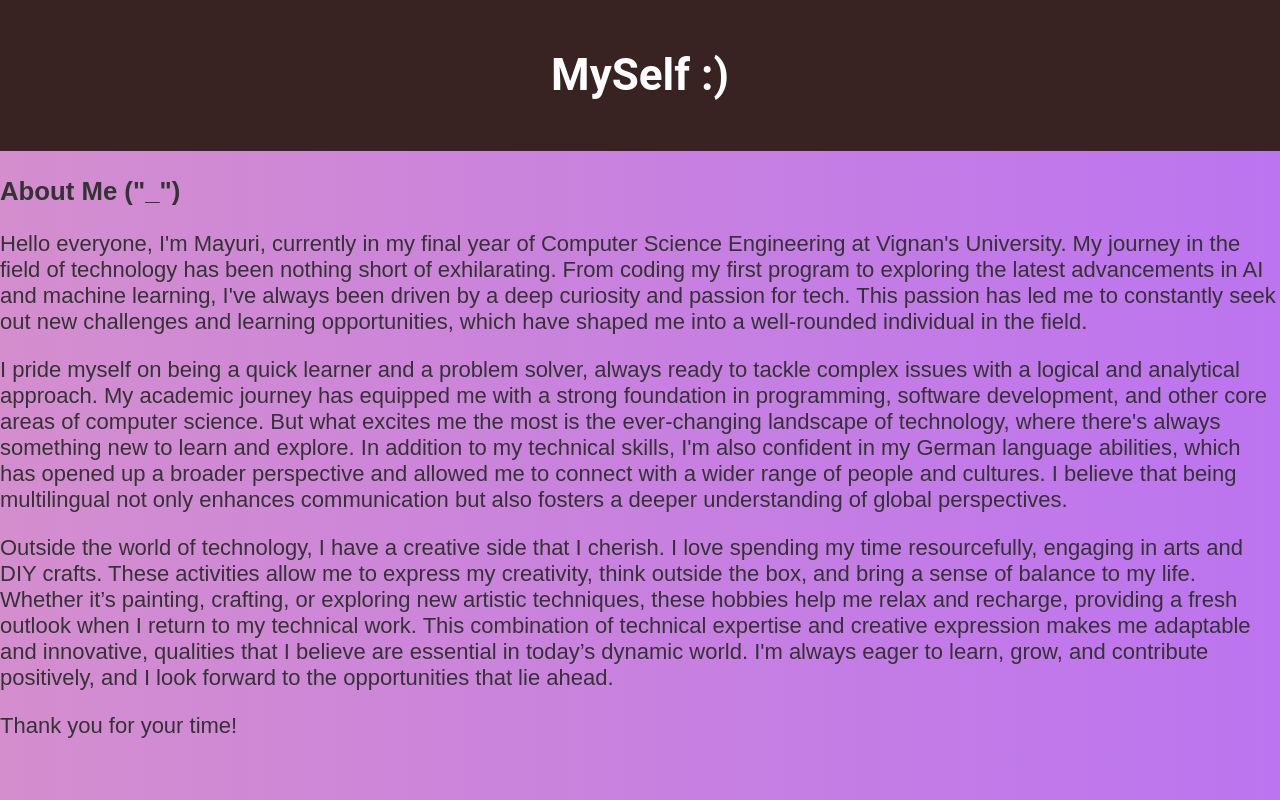
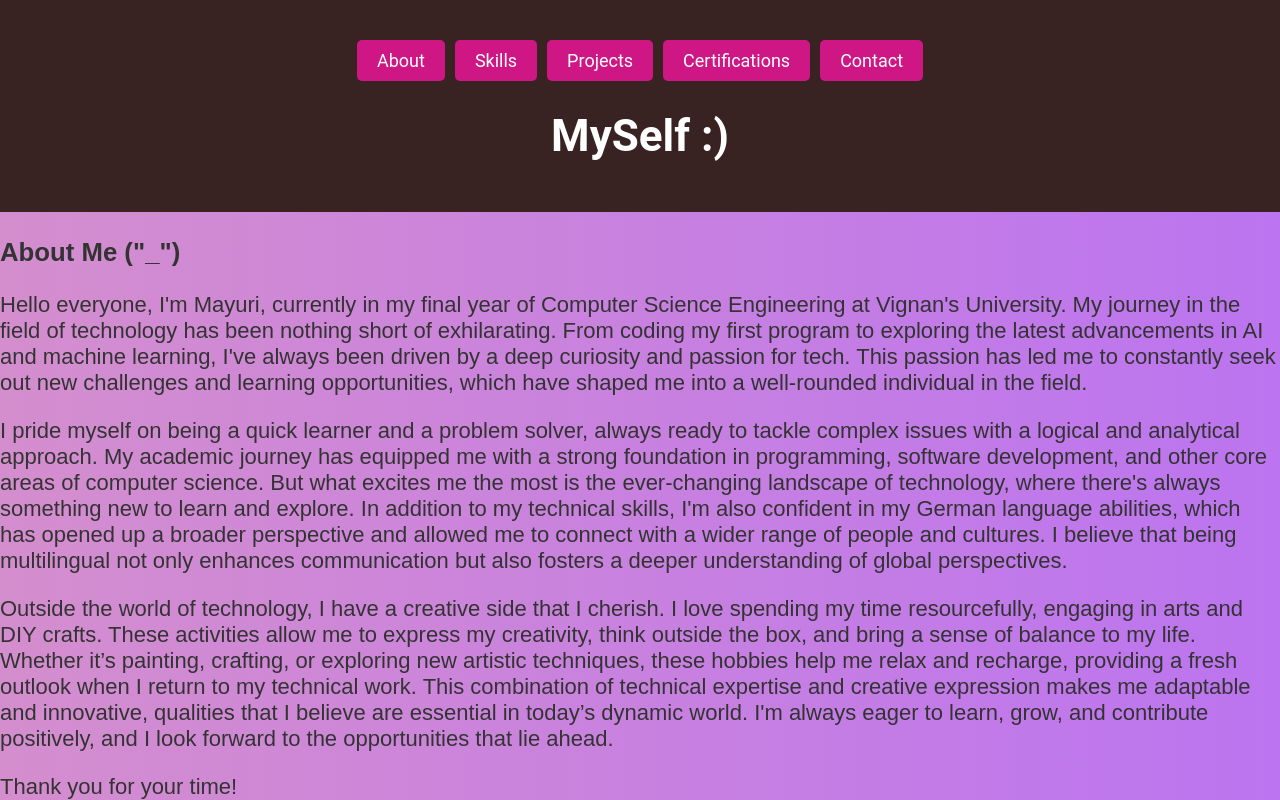
Before and after one commit to mayuri4613/a, a plain HTML site: page about.html in a window 1280 px wide. Drawn offline with Linux system fonts and the light colour scheme.

Commit message:
about.html

```diff
--- a/about.html
+++ b/about.html
@@ -8,6 +8,15 @@
 </head>
 <body lass="about-page">
     <header>
+        <nav>
+            <div class="section-buttons">
+                <a href="about.html" class="button">About</a>
+                <a href="skills.html" class="button">Skills</a>
+                <a href="projects.html" class="button">Projects</a>
+                <a href="certifications.html" class="button">Certifications</a>
+                <a href="contact.html" class="button">Contact</a>
+            </div>
+            </nav>
         <h1>MySelf :)</h1>
     </header>
 
```
